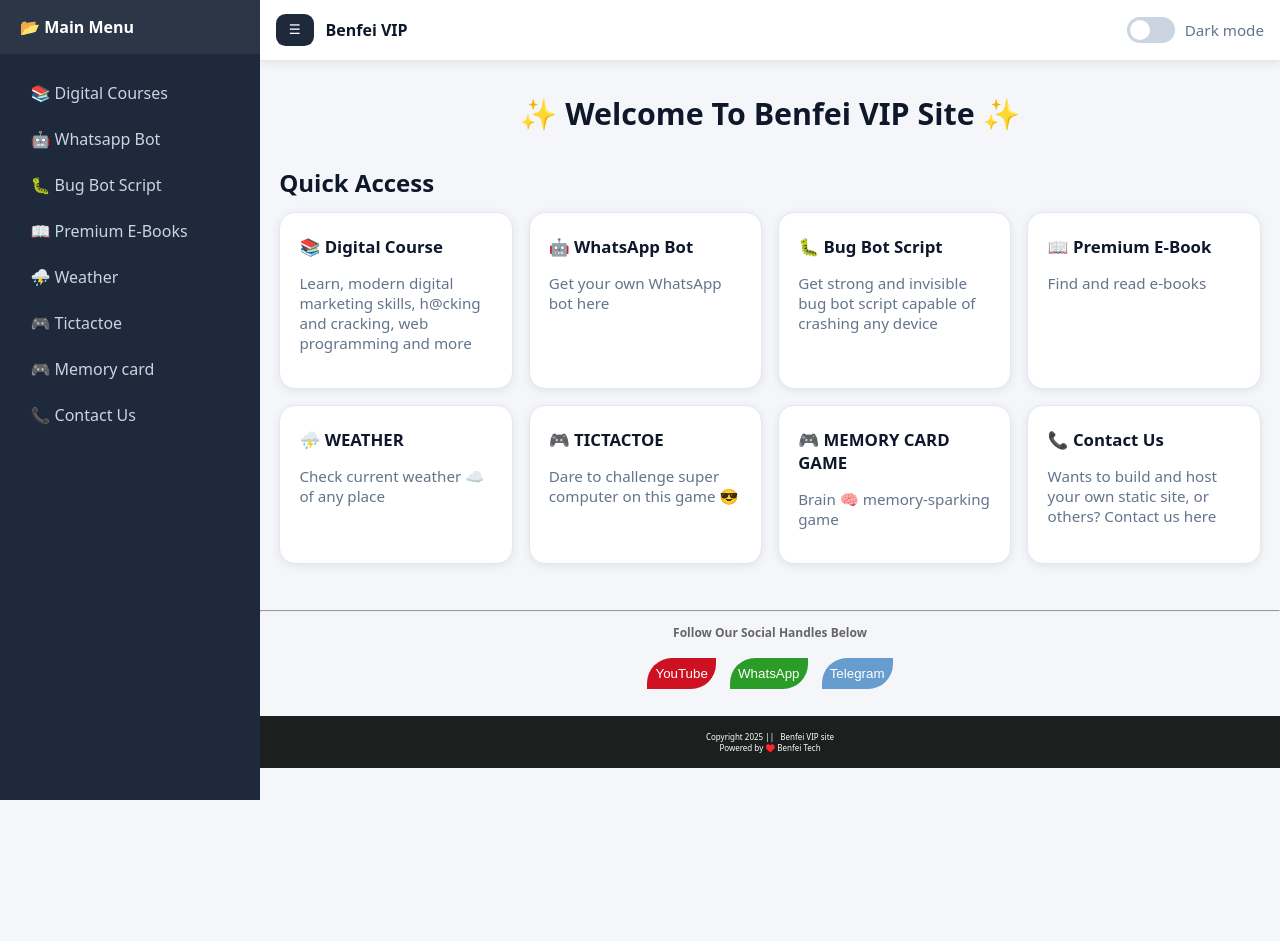
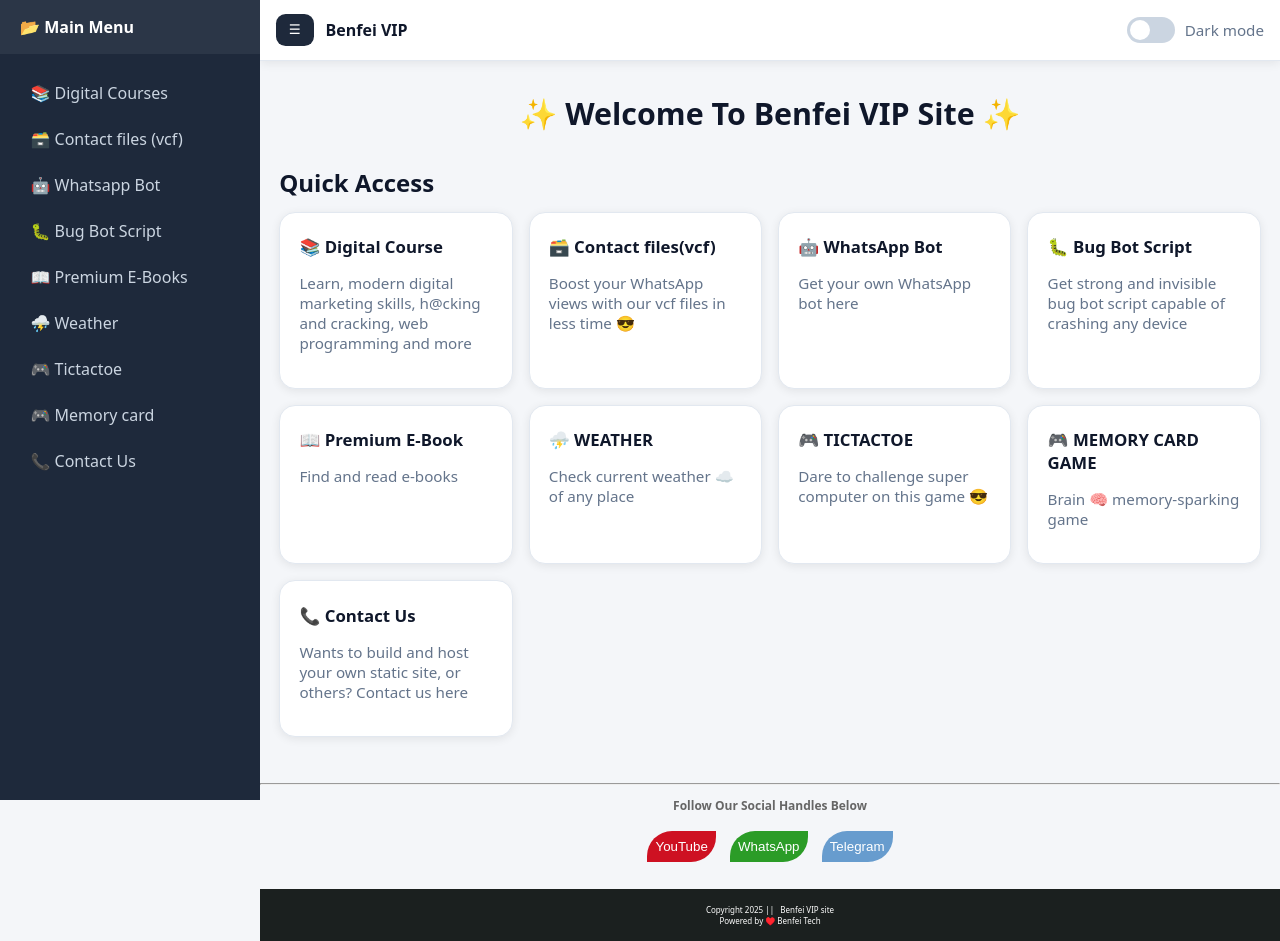
Before and after one commit to Benfeitech/Benfei-VIP-site-, a plain HTML site: page index.html in a window 1280 px wide. Before the commit the page ends 800 px from the top, so only its background shows below. Drawn offline with Linux system fonts and the light colour scheme.

Commit message:
Update index.html

```diff
--- a/index.html
+++ b/index.html
@@ -95,6 +95,7 @@
     <div class="sidebar__header">📂 Main Menu</div>
     <ul class="menu" id="menu">
       <li><a href="course.html" data-nav="course">📚 Digital Courses</a></li>
+      <li><a href="vcf.html" data-nav="course">🗃️ Contact files (vcf)</a></li>
       <li><a href="bot.html" data-nav="bot">🤖 Whatsapp Bot</a></li>
       <li><a href="https://benfei-buglibrary.vercel.app/" data-nav="bot">🐛 Bug Bot Script</a></li>
       <li><a href="ebook.html" data-nav="ebook">📖 Premium E-Books</a></li>
@@ -130,6 +131,10 @@
         <a class="card" href="course.html" data-nav="course">
           <h3>📚 Digital Course</h3>
           <p class="muted">Learn, modern digital marketing skills, h@cking and cracking, web programming and more</p>
+        </a>
+        <a class="card" href="vcf.html" data-nav="course">
+          <h3>🗃️ Contact files(vcf)</h3>
+          <p class="muted">Boost your WhatsApp views with our vcf files in less time 😎</p>
         </a>
         <a class="card" href="bot.html" data-nav="bot">
           <h3>🤖 WhatsApp Bot</h3>
```
